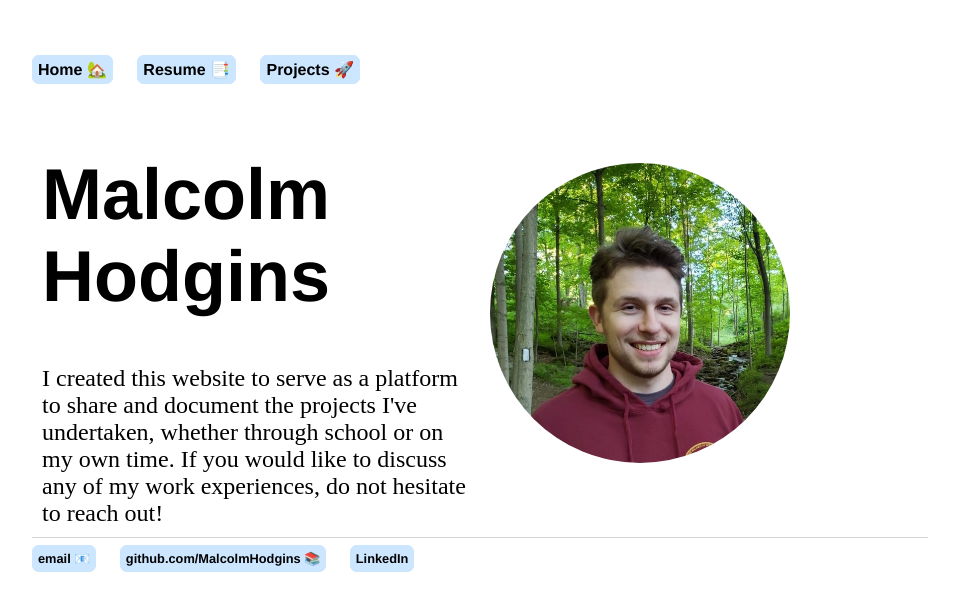
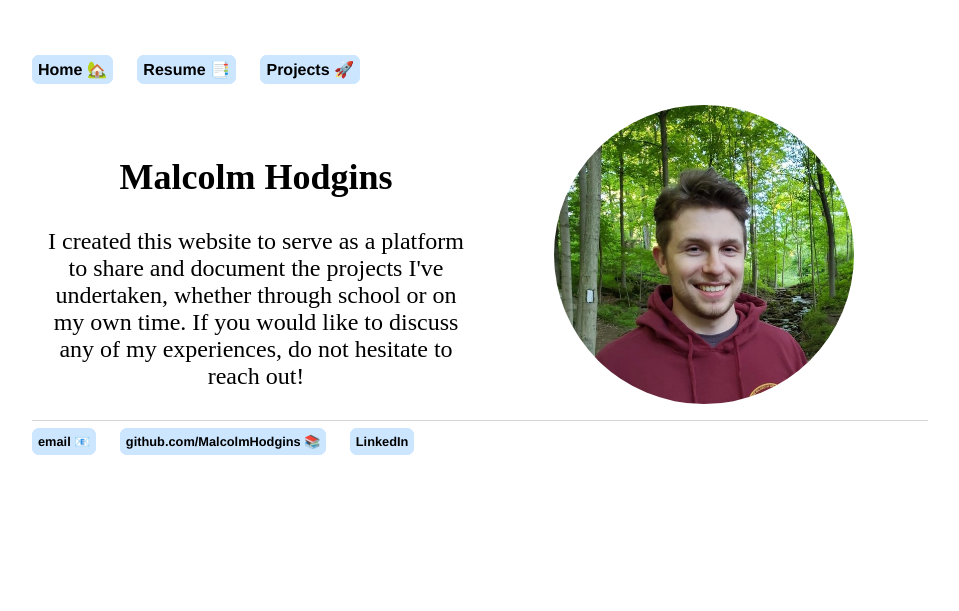
Before and after one commit to MalcolmHodgins/MalcolmHodgins.github.io, a Jekyll site: the page built from index.html, in a window 1280 px wide. Shown: the top 611 px of the page, without its empty margins (160-1119 px from the left). Built offline with Jekyll 4.4.1, drawn with Linux system fonts in a browser that asks for light colours.

Commit message:
home page styling

```diff
--- a/css/main.css
+++ b/css/main.css
@@ -31,7 +31,7 @@ nav ul li, footer ul li {
   width: 1000px;
   margin: 10px;
   font-size: 1.5em;
-  text-align: left;
+  text-align: center;
 }
 
 .flex-container-home-intro > div > img{
--- a/index.html
+++ b/index.html
@@ -4,8 +4,8 @@ title: Malcolm Hodgins, Engineering Student
 ---
 <div class="flex-container-home-intro">
 	<div>
-		<h1> Malcolm Hodgins </h1>
-		I created this website to serve as a platform to share and document the projects I've undertaken, whether through school or on my own time. If you would like to discuss any of my work experiences, do not hesitate to reach out!
+		<h2> Malcolm Hodgins </h2>
+		I created this website to serve as a platform to share and document the projects I've undertaken, whether through school or on my own time. If you would like to discuss any of my experiences, do not hesitate to reach out!
 	</div>
 	<div>
 		<img src="/images/home_page/profile.jpg">
```
